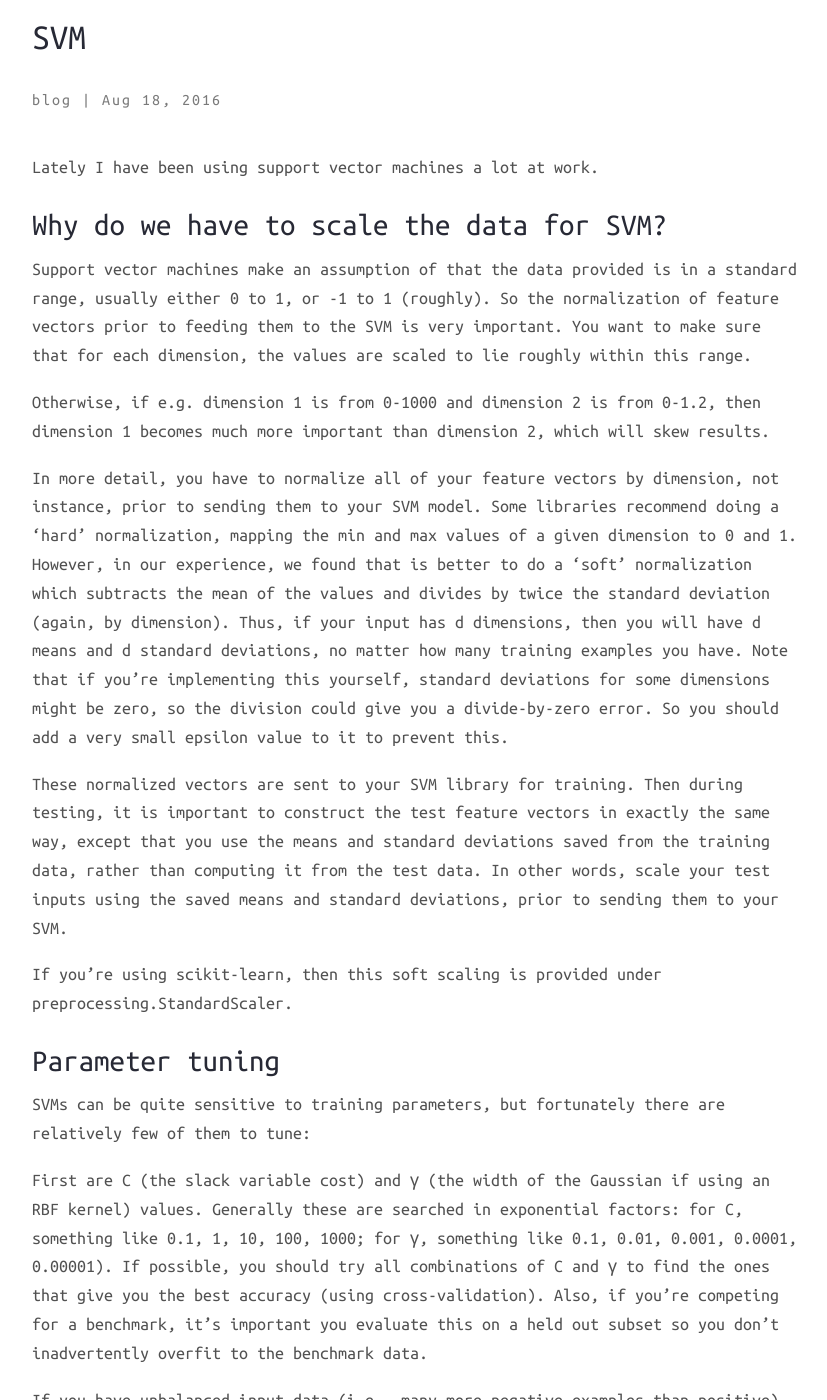
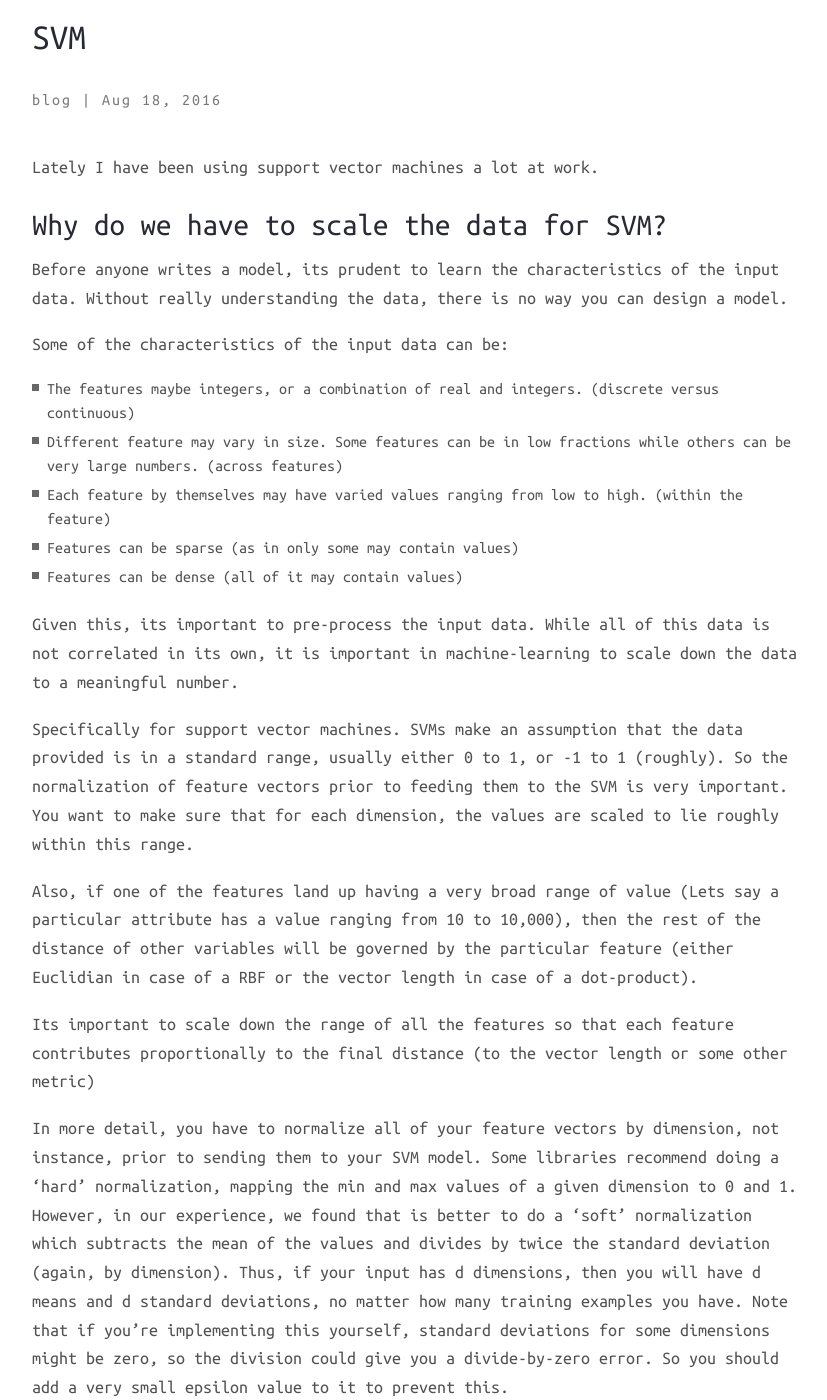
Before and after one commit to nikhilRP/nikhilRP.github, a Jekyll site: the page built from _posts/2016-08-18-SVM-scaling-and-tuning.md, in a window 1280 px wide and 1400 px high, scrolled down 270 px. Shown: the whole window, without its empty margins (224-1051 px from the left). Built offline with Jekyll 4.4.1, drawn with Linux system fonts in a browser that asks for light colours; nearby versions of some CDN libraries; comment, search, counter and statistics services are not loaded.

Commit message:
Update 2016-08-18-SVM-scaling-and-tuning.md

```diff
--- a/_posts/2016-08-18-SVM-scaling-and-tuning.md
+++ b/_posts/2016-08-18-SVM-scaling-and-tuning.md
@@ -13,9 +13,22 @@ Lately I have been using support vector machines a lot at work.
 
 ## Why do we have to scale the data for SVM?
 
-Support vector machines make an assumption of that the data provided is in a standard range, usually either 0 to 1, or -1 to 1 (roughly). So the normalization of feature vectors prior to feeding them to the SVM is very important. You want to make sure that for each dimension, the values are scaled to lie roughly within this range.
+Before anyone writes a model, its prudent to learn the characteristics of the input data. Without really understanding the data, there is no way you can design a model.
 
-Otherwise, if e.g. dimension 1 is from 0-1000 and dimension 2 is from 0-1.2, then dimension 1 becomes much more important than dimension 2, which will skew results.
+Some of the characteristics of the input data can be:
+* The features maybe integers, or a combination of real and integers. (discrete versus continuous)
+* Different feature may vary in size. Some features can be in low fractions while others can be very large numbers. (across features)
+* Each feature by themselves may have varied values ranging from low to high. (within the feature)
+* Features can be sparse (as in only some may contain values)
+* Features can be dense (all of it may contain values)
+
+Given this, its important to pre-process the input data. While all of this data is not correlated in its own, it is important in machine-learning to scale down the data to a meaningful number.
+
+Specifically for support vector machines. SVMs make an assumption that the data provided is in a standard range, usually either 0 to 1, or -1 to 1 (roughly). So the normalization of feature vectors prior to feeding them to the SVM is very important. You want to make sure that for each dimension, the values are scaled to lie roughly within this range.
+
+Also, if one of the features land up having a very broad range of value (Lets say a particular attribute has a value ranging from 10 to 10,000), then the rest of the distance of other variables will be governed by the particular feature (either Euclidian in case of a RBF or the vector length in case of a dot-product).
+
+Its important to scale down the range of all the features so that each feature contributes proportionally to the final distance (to the vector length or some other metric)
 
 In more detail, you have to normalize all of your feature vectors by dimension, not instance, prior to sending them to your SVM model. Some libraries recommend doing a 'hard' normalization, mapping the min and max values of a given dimension to 0 and 1. However, in our experience, we found that is better to do a 'soft' normalization which subtracts the mean of the values and divides by twice the standard deviation (again, by dimension). Thus, if your input has d dimensions, then you will have d means and d standard deviations, no matter how many training examples you have. Note that if you're implementing this yourself, standard deviations for some dimensions might be zero, so the division could give you a divide-by-zero error. So you should add a very small epsilon value to it to prevent this.
 
```
